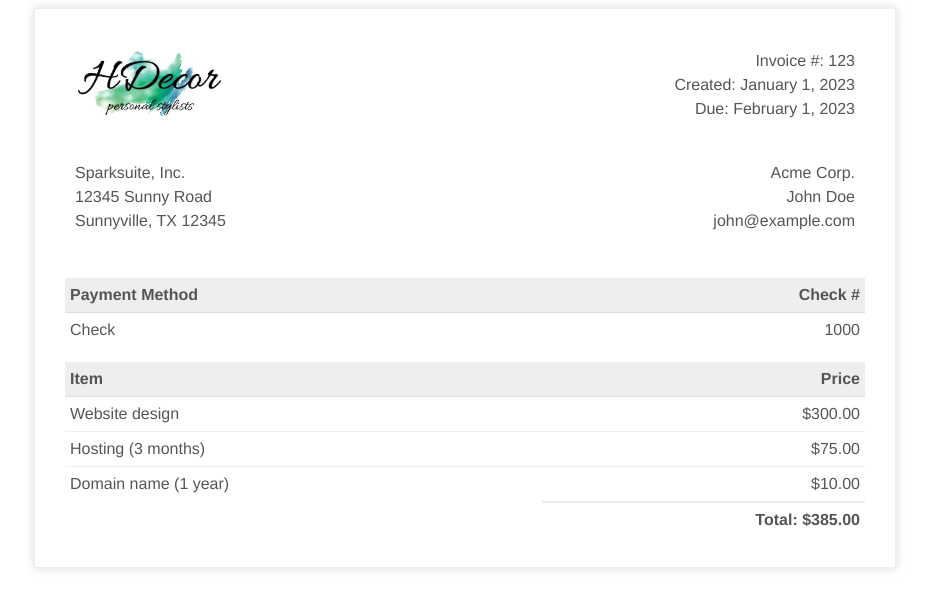
After one commit to qhoang04/onlineshop2, a PHP site: page /onlineshop/website/invoice.php in a window 1280 px wide. The commit adds this page. Shown: the top 609 px of the page, without its empty margins (175-1104 px from the left). Run offline with PHP 8.4, Linux system fonts and the light colour scheme.

Commit message:
last changes

```diff
--- a/css/index.css
+++ b/css/index.css
@@ -29,6 +29,11 @@ body{
 }
 #links {
 
+}
+.logout_btn {
+    cursor: pointer;
+    border: none;
+    margin: 2px 10px;
 }
 /* End of signUp form */
 /* Login  form */
--- a/inc/bodyleft.php
+++ b/inc/bodyleft.php
@@ -1,3 +1,3 @@
 <div id="bodyLeft">
-        <h3>Danh mục các sản phẩm</h3>
+  <h3>Danh mục các sản phẩm</h3>
 </div><!--End of body right--> <br clear="all">
--- a/inc/header.php
+++ b/inc/header.php
@@ -20,13 +20,13 @@ if (session_status() == PHP_SESSION_NONE) {
             <p>Bạn có chắc chắn muốn đăng xuất?</p>
             <center>
                 <button onclick="logout()">Đăng xuất</button>
-                <button onclick="closeModal('logoutModal')">Hủy</button>
+                <button class="lo" onclick="closeModal('logoutModal')">Hủy</button>
             </center>
         </div>
     <?php
         if (isset($_SESSION['user_id'])) {
             echo '<span>Xin chào, ' . $_SESSION['username'] . '</span>';
-            echo '<button onclick="openLogoutModal()">Đăng xuất</button>';
+            echo '<button class="logout_btn" onclick="openLogoutModal()">Đăng xuất</button>';
         } else {
             echo '<ul>
                     <li id="registerModalBtn">
@@ -144,7 +144,7 @@ if (session_status() == PHP_SESSION_NONE) {
     <div class="overlay"></div>
     <div id="search">
         <form action="search.php" method='GET' enctype='multipart/form-data' autocomplete='off'>
-            <input type="text" name='user_search' placeholder="nhập tên sản phẩm cần tìm kiếm.....">
+            <input type="text" name='user_search' placeholder="nhập từ khóa cần tìm kiếm.....">
             <button name="btn_search" id="btn-search">Tìm kiếm</button>
             <button type="button" id="btn-Cart" onclick="checkLoginAndOpenCart()">Giỏ hàng <span id='cart_count'><?php echo isset($_SESSION['user_id']) ? cart_count($_SESSION['user_id']) : '0'; ?></span></button>
 
--- a/pro_detail.php
+++ b/pro_detail.php
@@ -21,7 +21,8 @@
         require './inc/function.php';
         require './inc/header.php';
         require './inc/navbar.php';
-        pro_details($_SESSION['user_id']);
+        $user_id = isset($_SESSION['user_id']) ? $_SESSION['user_id'] : null;
+        pro_details($user_id);
         include './inc/footer.php';
     ?>
 
--- a/search.php
+++ b/search.php
@@ -23,9 +23,11 @@
         include './inc/navbar.php';
         search();
         include './inc/bodyleft.php';
-        // include './inc/footer.php';
+        include './inc/footer.php';
 
-        echo add_cart();
+        if (isset($_SESSION['user_id'])) {
+            echo add_cart($_SESSION['user_id']);
+        }
     ?>
 
 
--- /dev/null
+++ b/website/invoice.php
@@ -0,0 +1,208 @@
+<!DOCTYPE html>
+<html lang="en">
+	<head>
+		<meta charset="utf-8" />
+		<meta name="viewport" content="width=device-width, initial-scale=1" />
+
+		<title>Invoice</title>
+
+		<!-- Favicon -->
+		<link rel="icon" href="./images/favicon.png" type="image/x-icon" />
+
+		<!-- Invoice styling -->
+		<style>
+			body {
+				font-family: 'Helvetica Neue', 'Helvetica', Helvetica, Arial, sans-serif;
+				text-align: center;
+				color: #777;
+			}
+
+			body h1 {
+				font-weight: 300;
+				margin-bottom: 0px;
+				padding-bottom: 0px;
+				color: #000;
+			}
+
+			body h3 {
+				font-weight: 300;
+				margin-top: 10px;
+				margin-bottom: 20px;
+				font-style: italic;
+				color: #555;
+			}
+
+			body a {
+				color: #06f;
+			}
+
+			.invoice-box {
+				max-width: 800px;
+				margin: auto;
+				padding: 30px;
+				border: 1px solid #eee;
+				box-shadow: 0 0 10px rgba(0, 0, 0, 0.15);
+				font-size: 16px;
+				line-height: 24px;
+				font-family: 'Helvetica Neue', 'Helvetica', Helvetica, Arial, sans-serif;
+				color: #555;
+			}
+
+			.invoice-box table {
+				width: 100%;
+				line-height: inherit;
+				text-align: left;
+				border-collapse: collapse;
+			}
+
+			.invoice-box table td {
+				padding: 5px;
+				vertical-align: top;
+			}
+
+			.invoice-box table tr td:nth-child(2) {
+				text-align: right;
+			}
+
+			.invoice-box table tr.top table td {
+				padding-bottom: 20px;
+			}
+
+			.invoice-box table tr.top table td.title {
+				font-size: 45px;
+				line-height: 45px;
+				color: #333;
+			}
+			.invoice-box table tr.top table td.title img {
+				width: 34%;
+			}
+
+			.invoice-box table tr.information table td {
+				padding-bottom: 40px;
+			}
+
+			.invoice-box table tr.heading td {
+				background: #eee;
+				border-bottom: 1px solid #ddd;
+				font-weight: bold;
+			}
+
+			.invoice-box table tr.details td {
+				padding-bottom: 20px;
+			}
+
+			.invoice-box table tr.item td {
+				border-bottom: 1px solid #eee;
+			}
+
+			.invoice-box table tr.item.last td {
+				border-bottom: none;
+			}
+
+			.invoice-box table tr.total td:nth-child(2) {
+				border-top: 2px solid #eee;
+				font-weight: bold;
+			}
+
+			@media only screen and (max-width: 600px) {
+				.invoice-box table tr.top table td {
+					width: 100%;
+					display: block;
+					text-align: center;
+				}
+
+				.invoice-box table tr.information table td {
+					width: 100%;
+					display: block;
+					text-align: center;
+				}
+			}
+		</style>
+	</head>
+
+	<body>
+		<div class="invoice-box">
+			<table>
+				<tr class="top">
+					<td colspan="2">
+						<table>
+							<tr>
+								<td class="title">
+									<img src="../img/logopay.png" alt="Company logo" style="" />
+								</td>
+
+								<td>
+									Invoice #: 123<br />
+									Created: January 1, 2023<br />
+									Due: February 1, 2023
+								</td>
+							</tr>
+						</table>
+					</td>
+				</tr>
+
+				<tr class="information">
+					<td colspan="2">
+						<table>
+							<tr>
+								<td>
+									Sparksuite, Inc.<br />
+									12345 Sunny Road<br />
+									Sunnyville, TX 12345
+								</td>
+
+								<td>
+									Acme Corp.<br />
+									John Doe<br />
+									john@example.com
+								</td>
+							</tr>
+						</table>
+					</td>
+				</tr>
+
+				<tr class="heading">
+					<td>Payment Method</td>
+
+					<td>Check #</td>
+				</tr>
+
+				<tr class="details">
+					<td>Check</td>
+
+					<td>1000</td>
+				</tr>
+
+				<tr class="heading">
+					<td>Item</td>
+
+					<td>Price</td>
+				</tr>
+
+				<tr class="item">
+					<td>Website design</td>
+
+					<td>$300.00</td>
+				</tr>
+
+				<tr class="item">
+					<td>Hosting (3 months)</td>
+
+					<td>$75.00</td>
+				</tr>
+
+				<tr class="item last">
+					<td>Domain name (1 year)</td>
+
+					<td>$10.00</td>
+				</tr>
+
+				<tr class="total">
+					<td></td>
+
+					<td>Total: $385.00</td>
+				</tr>
+			</table>
+		</div>
+	</body>
+</html>
```
Also changed, not shown: inc/function.php (+19 -0 lines), inc/successpay.php (+205 -9 lines), inc/successpay2.php (deleted, +0 -20 lines), inc/successpay3.php (deleted, +0 -20 lines), img/logom.jpg (deleted), img/logom.png (deleted), img/logom1.png (deleted), img/logom2.png (deleted), img/logopay.png (added), website/images/favicon.png (added), website/images/logo.png (added).
